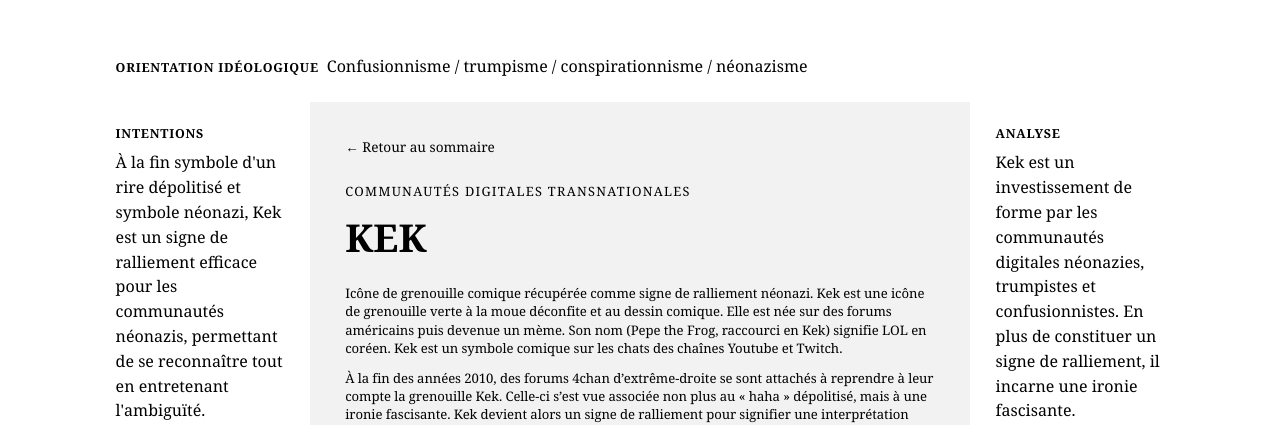
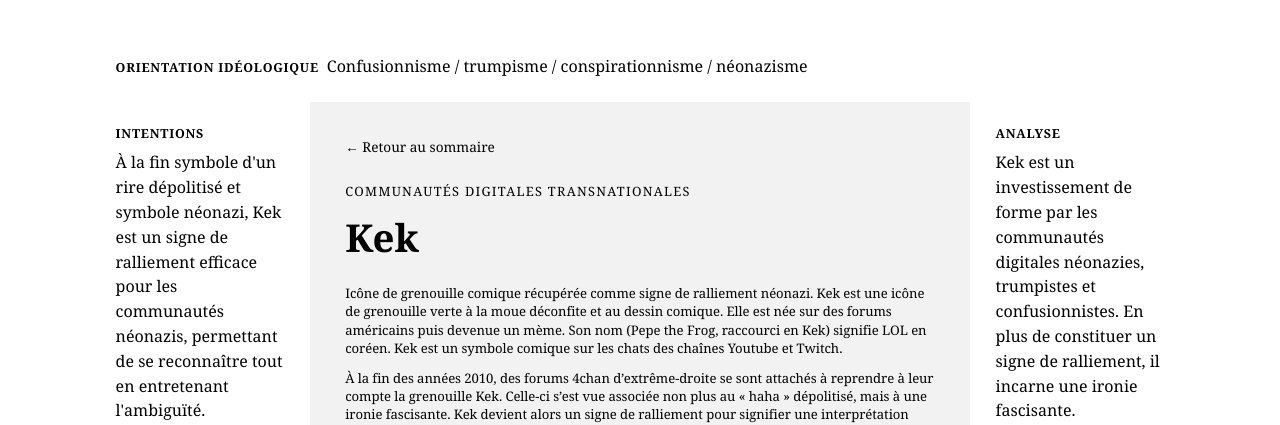
Before and after one commit to encycloreac/encycloreac.github.io, a Jekyll site: the page built from _entries/kek.md, in a window 1280 px wide. Shown: the top 425 px of the page. Built offline with Jekyll 4.4.1, drawn with Linux system fonts in a browser that asks for light colours.

```diff
--- a/_entries/kek.md
+++ b/_entries/kek.md
@@ -1,5 +1,5 @@
 ---
-title: "KEK"
+title: "Kek"
 zone: "Communautés digitales transnationales"
 orientation: "Confusionnisme / trumpisme / conspirationnisme / néonazisme"
 intentions: "À la fin symbole d'un rire dépolitisé et symbole néonazi, Kek est un signe de ralliement efficace pour les communautés néonazis, permettant de se reconnaître tout en entretenant l'ambiguïté."
```
